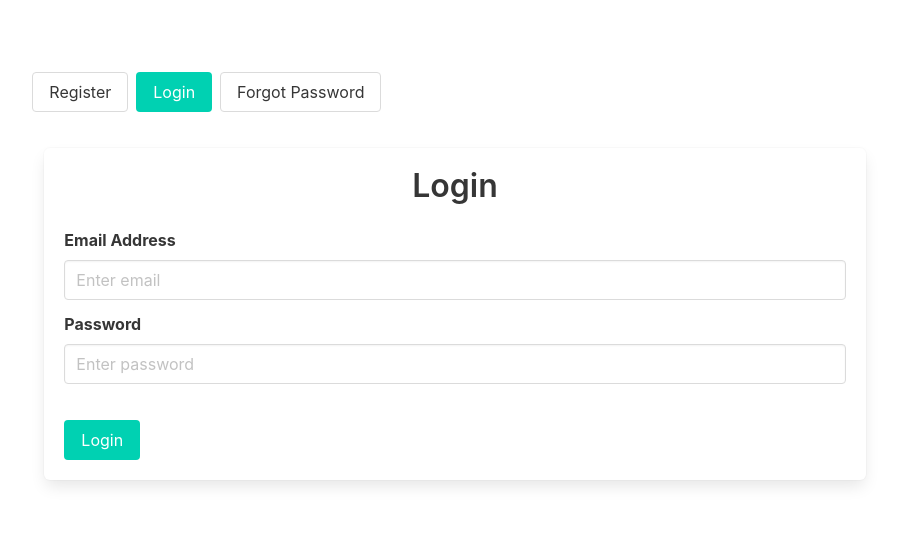
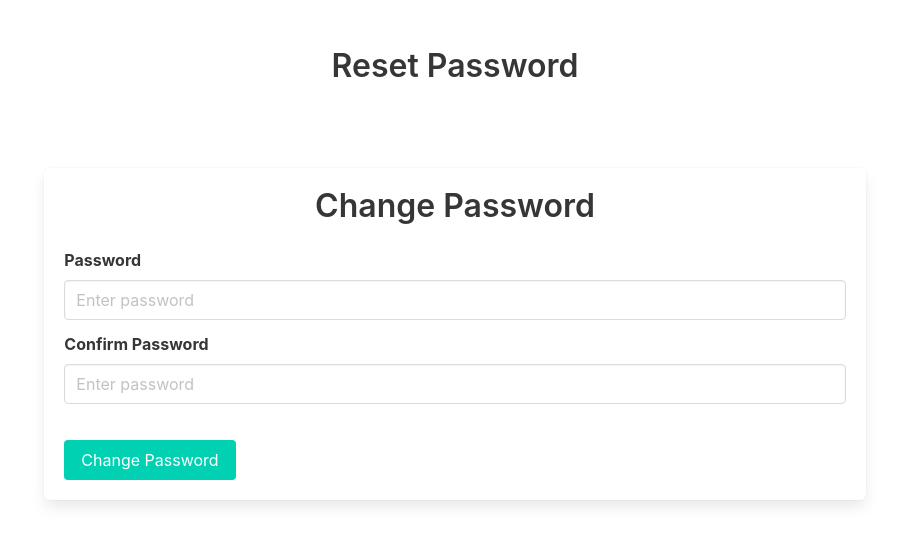
Before and after one commit to shepherdm1atwit/CGM-Stats, a React (Create React App) app in the folder frontend/: page /resetpassword in a window 1280 px wide. Before the commit this address led to /. Shown: the top 544 px of the page, without its empty margins (185-1083 px from the left). Built offline with nearby package versions, Linux system fonts and the light colour scheme; no server answers.

Commit message:
Added "ResetPassword" navigate path to App.jsx

```diff
--- a/frontend/src/App.jsx
+++ b/frontend/src/App.jsx
@@ -1,6 +1,7 @@
 import { Route, Routes, Navigate } from 'react-router-dom';
 import AppMain from "./pages/AppMain";
 import VerifyEmail from "./pages/VerifyEmail";
+import ResetPassword from "./pages/ResetPassword";
 
 
 function App(){
@@ -11,6 +12,7 @@ function App(){
                 <Route path='verifyemail' element={<VerifyEmail />}>
                     <Route path=':verificationCode' element={<VerifyEmail />} />
                 </Route>
+                <Route path='resetpassword' element={<ResetPassword />} />
                 <Route path='*' element={<Navigate to='/' />} />
             </Routes>
         </>
```
